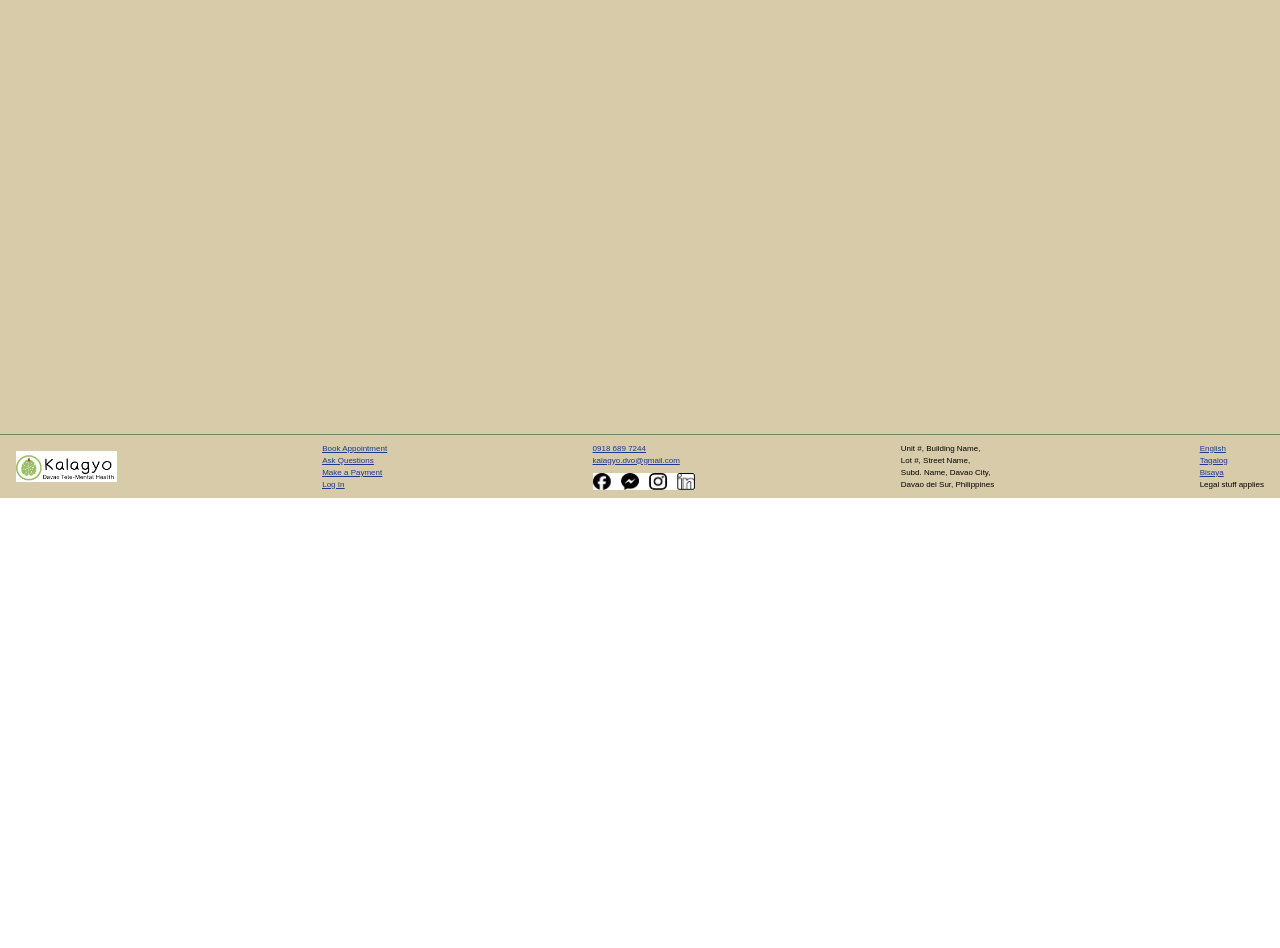
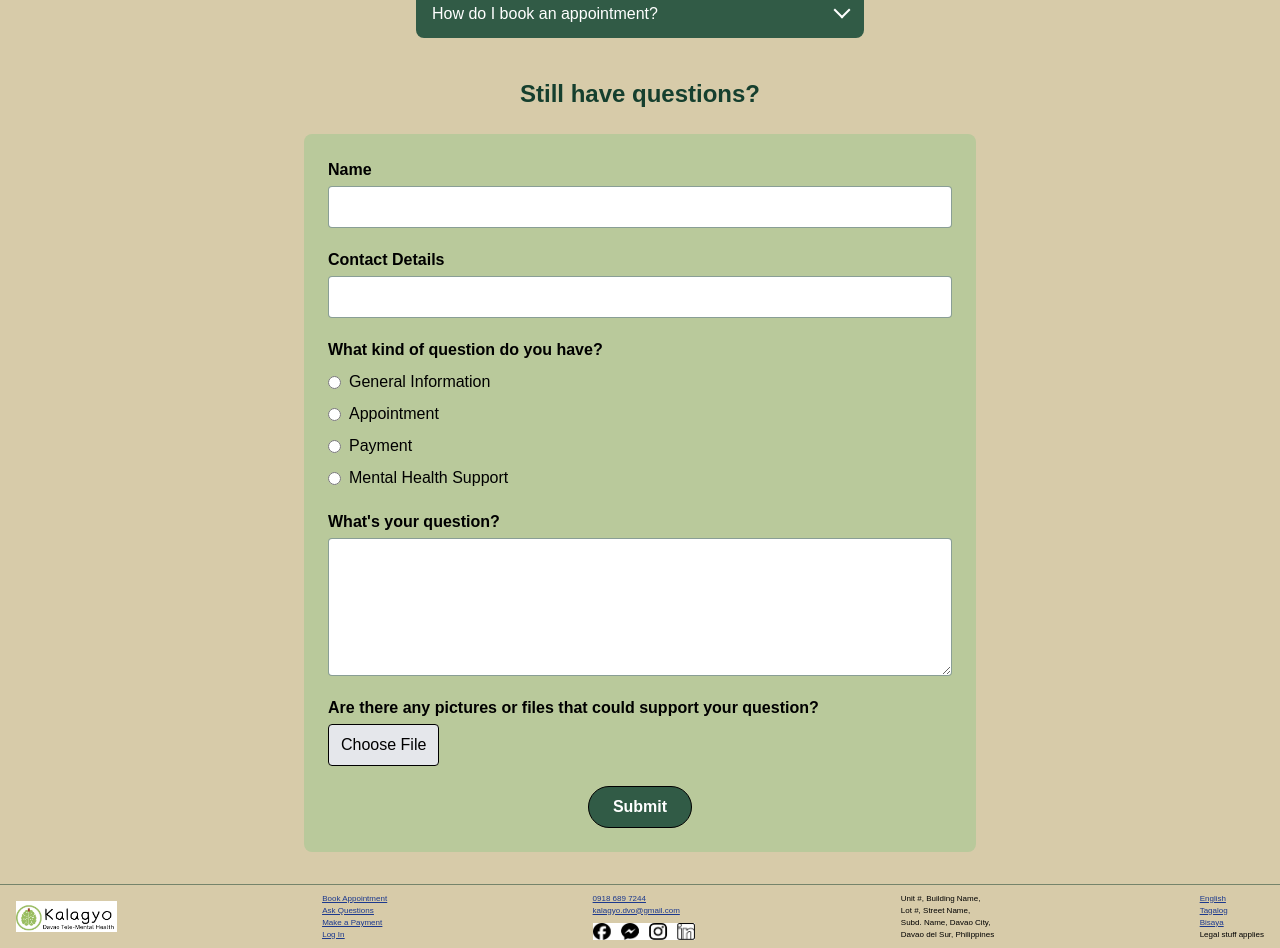
Before and after one commit to aljosanpedro/MSIT-PBD-Project2, a Next.js app in the folder msit-pbd-project2/: page /questions in a window 1280 px wide. Shown: the part 302-1250 px from the top of the page. Before the commit the page ends 800 px from the top, so only its background shows below. Built offline with nearby package versions, Linux system fonts and the light colour scheme.

Commit message:
Enhance Questions page with detailed FAQs and improved form for user inquiries

```diff
--- a/msit-pbd-project2/app/questions/page.tsx
+++ b/msit-pbd-project2/app/questions/page.tsx
@@ -8,14 +8,104 @@ export default function Questions() {
       <Header />
       <div className="flex-1">
         <div className="p-8">
-          <h1 className="text-3xl font-semibold text-[#153f2e]">Questions</h1>
-          <div className="mt-8">
+          <h1 className="text-center text-3xl font-semibold text-[#153f2e]">
+            Frequently Asked Questions
+          </h1>
+          <div className="mt-8 flex flex-col items-center gap-4">
             <Dropdown label="What is Kalagyo?">
               <p className="p-4 text-black">
                 Kalagyo provides Davao-based tele-mental health services.
               </p>
             </Dropdown>
+            <Dropdown label="Who can use Kalagyo?">
+              <p className="p-4 text-black">
+                Kalagyo is available to people seeking accessible mental
+                health support.
+              </p>
+            </Dropdown>
+            <Dropdown label="How do I book an appointment?">
+              <p className="p-4 text-black">
+                Use the Book Appointment button to begin scheduling a session.
+              </p>
+            </Dropdown>
           </div>
+          <h2 className="mt-10 text-center text-2xl font-semibold text-[#153f2e]">
+            Still have questions?
+          </h2>
+          <form className="mx-auto mt-6 flex max-w-2xl flex-col gap-5 rounded-lg bg-[#b9c99b] p-6 text-black">
+            <label className="flex flex-col gap-1">
+              <span className="font-semibold">Name</span>
+              <input
+                type="text"
+                name="name"
+                required
+                className="rounded border border-[#153f2e]/50 bg-white px-3 py-2"
+              />
+            </label>
+            <label className="flex flex-col gap-1">
+              <span className="font-semibold">Contact Details</span>
+              <input
+                type="text"
+                name="contact"
+                required
+                className="rounded border border-[#153f2e]/50 bg-white px-3 py-2"
+              />
+            </label>
+            <fieldset className="flex flex-col gap-2">
+              <legend className="font-semibold">
+                What kind of question do you have?
+              </legend>
+              <label className="mt-2 flex items-center gap-2">
+                <input type="radio" name="question-type" value="general" required />
+                General Information
+              </label>
+              <label className="flex items-center gap-2">
+                <input type="radio" name="question-type" value="appointment" />
+                Appointment
+              </label>
+              <label className="flex items-center gap-2">
+                <input type="radio" name="question-type" value="payment" />
+                Payment
+              </label>
+              <label className="flex items-center gap-2">
+                <input type="radio" name="question-type" value="support" />
+                Mental Health Support
+              </label>
+            </fieldset>
+            <label className="flex flex-col gap-1">
+              <span className="font-semibold">What&apos;s your question?</span>
+              <textarea
+                name="question"
+                required
+                rows={5}
+                className="resize-y rounded border border-[#153f2e]/50 bg-white px-3 py-2"
+              />
+            </label>
+            <div className="flex flex-col gap-1">
+              <span className="font-semibold">
+                Are there any pictures or files that could support your
+                question?
+              </span>
+              <label
+                htmlFor="supporting-files"
+                className="w-fit cursor-pointer rounded border border-black bg-gray-200 px-3 py-2"
+              >
+                Choose File
+                <input
+                  id="supporting-files"
+                  type="file"
+                  name="supporting-files"
+                  className="sr-only"
+                />
+              </label>
+            </div>
+            <button
+              type="submit"
+              className="self-center rounded-full border border-black bg-[#315b46] px-6 py-2 font-semibold text-white transition-transform duration-100 active:translate-y-0.5"
+            >
+              Submit
+            </button>
+          </form>
         </div>
       </div>
       <Footer />
```
